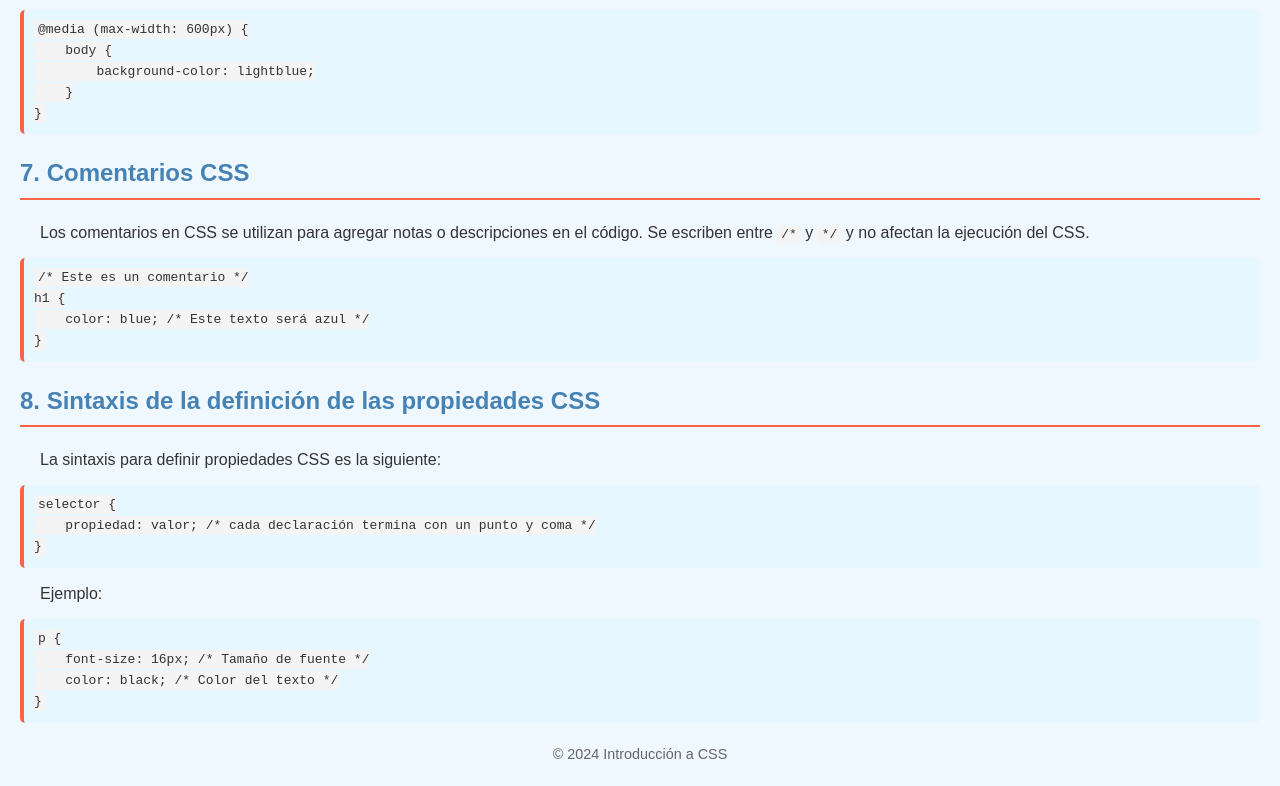
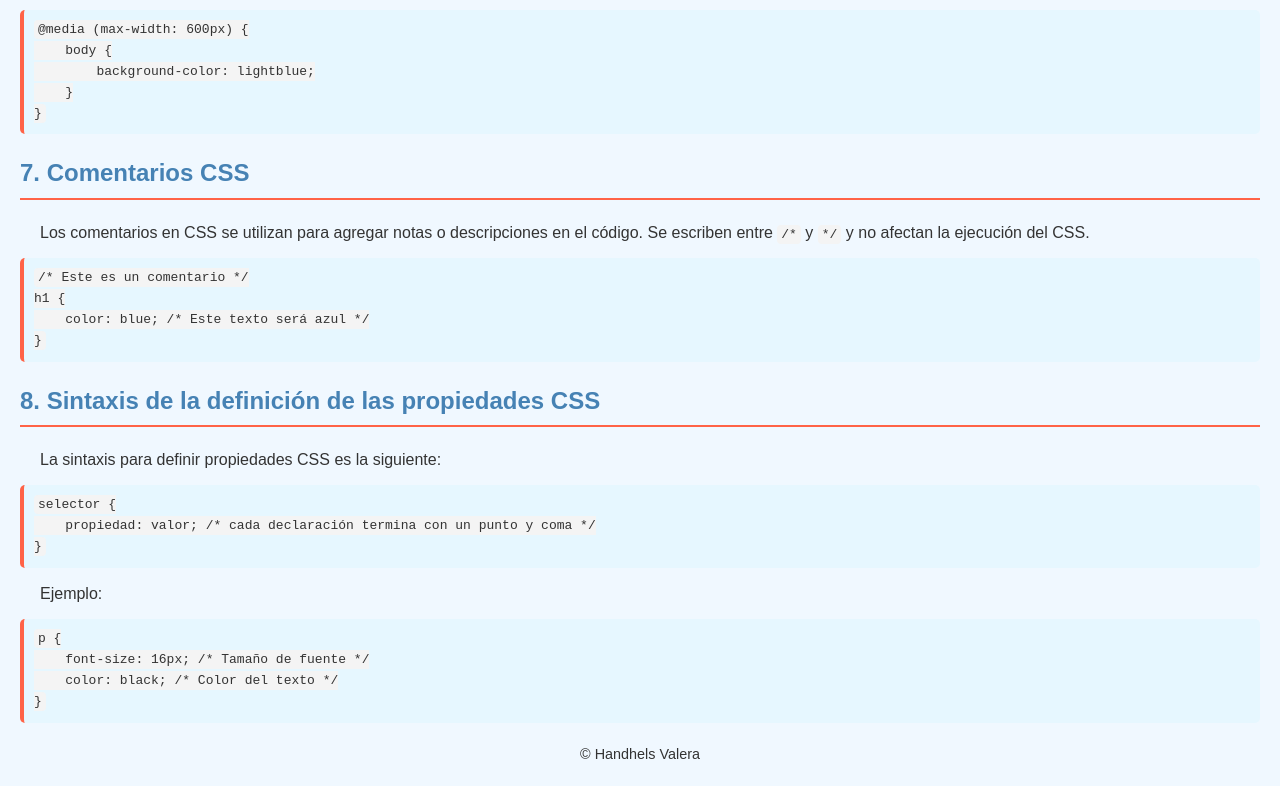
Before and after one commit to Handhels-Programmer/INTRODUCCION-AL-CSS-m3, a plain HTML site: page index.html in a window 1280 px wide. Shown: the part 1468-2254 px from the top of the page. Drawn offline with Linux system fonts and the light colour scheme.

Commit message:
Update index.html
Estilo

```diff
--- a/index.html
+++ b/index.html
@@ -47,7 +47,7 @@
             text-align: center;
             margin-top: 20px;
             font-size: 0.9em;
-            color: #666;
+            color: #ff000;
         }
         .highlight {
             background-color: #ffebcd;
@@ -136,7 +136,7 @@ h1 {
 }</code></pre>
 
     <footer>
-        &copy; 2024 Introducción a CSS
+        &copy; Handhels Valera
     </footer>
 </body>
 </html>
```
